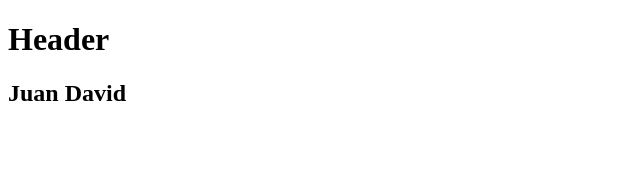
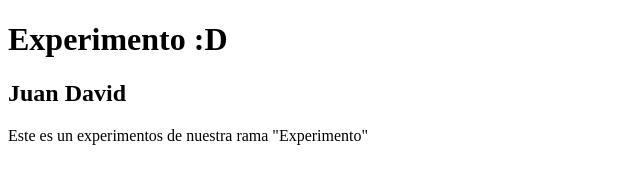
Before and after one commit to C-Evan/Primer-repositorio, a plain HTML site: page index.html in a window 1280 px wide. Shown: the whole page, without its empty margins (0-640 px from the left). Drawn offline with Linux system fonts and the light colour scheme.

Commit message:
Agregamos texto de experimiento

```diff
--- a/index.html
+++ b/index.html
@@ -8,10 +8,13 @@
 </head>
 <body>
     <header>
-        <h1>Header</h1>
+        <h1>Experimento :D</h1>
     </header>
     <div class="container">
         <h2>Juan David</h2>
     </div>
+    <footer>
+        <p>Este es un experimentos de nuestra rama "Experimento"</p>
+    </footer>
 </body>
 </html>
```
